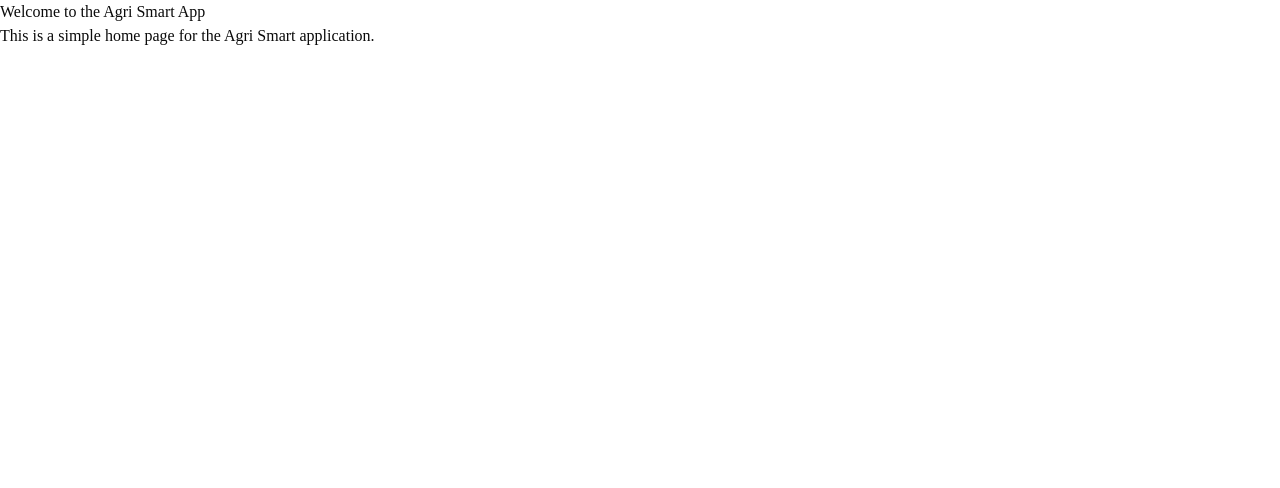
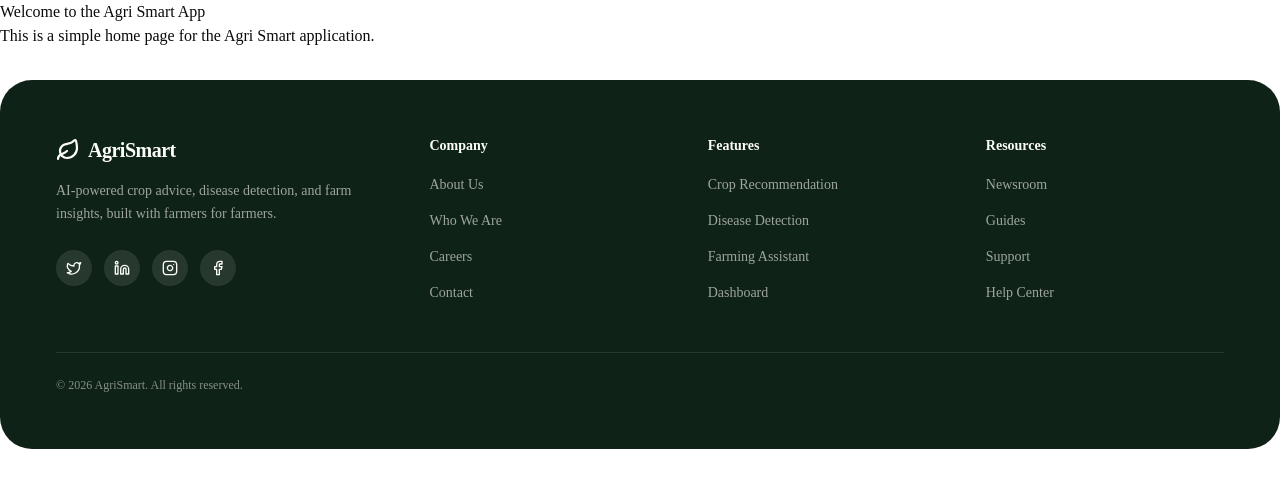
Before and after one commit to RaiyanJiyon/agri-smart-ui, a Next.js app: page / in a window 1280 px wide. Shown: the top 488 px of the page. Built offline with nearby package versions, Linux system fonts and the light colour scheme.

Commit message:
feat: add Footer and UI components for layout and styling

```diff
--- a/src/app/page.tsx
+++ b/src/app/page.tsx
@@ -1,3 +1,5 @@
+import { Footer } from '@/shared/components/layout/Footer';
+
 export default function Home() {
   return (
     <div className="">
@@ -5,6 +7,8 @@ export default function Home() {
         <h1>Welcome to the Agri Smart App</h1>
         <p>This is a simple home page for the Agri Smart application.</p>
       </main>
+
+      <Footer />
     </div>
   );
 }
--- /dev/null
+++ b/src/shared/components/layout/Footer.tsx
@@ -0,0 +1,141 @@
+import { Logo } from './ui';
+
+// Define standard Lucide-styled SVGs for your social icons
+const Twitter = (props: React.SVGProps<SVGSVGElement>) => (
+  <svg
+    xmlns="http://w3.org"
+    width="24"
+    height="24"
+    viewBox="0 0 24 24"
+    fill="none"
+    stroke="currentColor"
+    strokeWidth="2"
+    strokeLinecap="round"
+    strokeLinejoin="round"
+    {...props}
+  >
+    <path d="M22 4s-.7 2.1-2 3.4c1.6 10-9.4 17.3-18 11.6 2.2.1 4.4-.6 6-2C3 15.5.5 9.6 3 5c2.2 2.6 5.6 4.1 9 4-.9-4.2 4-6.6 7-3.8 1.1 0 3-1.2 3-1.2z" />
+  </svg>
+);
+
+const Linkedin = (props: React.SVGProps<SVGSVGElement>) => (
+  <svg
+    xmlns="http://w3.org"
+    width="24"
+    height="24"
+    viewBox="0 0 24 24"
+    fill="none"
+    stroke="currentColor"
+    strokeWidth="2"
+    strokeLinecap="round"
+    strokeLinejoin="round"
+    {...props}
+  >
+    <path d="M16 8a6 6 0 0 1 6 6v7h-4v-7a2 2 0 0 0-2-2 2 2 0 0 0-2 2v7h-4v-7a6 6 0 0 1 6-6z" />
+    <rect width="4" height="12" x="2" y="9" />
+    <circle cx="4" cy="4" r="2" />
+  </svg>
+);
+
+const Instagram = (props: React.SVGProps<SVGSVGElement>) => (
+  <svg
+    xmlns="http://w3.org"
+    width="24"
+    height="24"
+    viewBox="0 0 24 24"
+    fill="none"
+    stroke="currentColor"
+    strokeWidth="2"
+    strokeLinecap="round"
+    strokeLinejoin="round"
+    {...props}
+  >
+    <rect width="20" height="20" x="2" y="2" rx="5" ry="5" />
+    <path d="M16 11.37A4 4 0 1 1 12.63 8 4 4 0 0 1 16 11.37z" />
+    <line x1="17.5" x2="17.51" y1="6.5" y2="6.5" />
+  </svg>
+);
+
+const Facebook = (props: React.SVGProps<SVGSVGElement>) => (
+  <svg
+    xmlns="http://w3.org"
+    width="24"
+    height="24"
+    viewBox="0 0 24 24"
+    fill="none"
+    stroke="currentColor"
+    strokeWidth="2"
+    strokeLinecap="round"
+    strokeLinejoin="round"
+    {...props}
+  >
+    <path d="M18 2h-3a5 5 0 0 0-5 5v3H7v4h3v8h4v-8h3l1-4h-4V7a1 1 0 0 1 1-1h3z" />
+  </svg>
+);
+
+const groups = [
+  { title: 'Company', links: ['About Us', 'Who We Are', 'Careers', 'Contact'] },
+  {
+    title: 'Features',
+    links: [
+      'Crop Recommendation',
+      'Disease Detection',
+      'Farming Assistant',
+      'Dashboard',
+    ],
+  },
+  {
+    title: 'Resources',
+    links: ['Newsroom', 'Guides', 'Support', 'Help Center'],
+  },
+];
+
+export function Footer() {
+  return (
+    <footer className="mt-8 rounded-[2rem] bg-[#0F2217] px-8 py-14 md:px-14">
+      <div className="grid gap-10 md:grid-cols-[1.4fr_repeat(3,1fr)]">
+        <div>
+          <Logo light />
+          <p className="mt-4 max-w-xs text-sm leading-relaxed text-[#FDFDF8]/60">
+            AI-powered crop advice, disease detection, and farm insights, built
+            with farmers for farmers.
+          </p>
+          <div className="mt-6 flex gap-3">
+            {[Twitter, Linkedin, Instagram, Facebook].map((Icon, i) => (
+              <a
+                key={i}
+                href="#"
+                aria-label="Social link"
+                className="flex size-9 items-center justify-center rounded-full bg-[#FDFDF8]/10 text-[#FDFDF8] transition-colors hover:bg-[#FDFDF8]/20"
+              >
+                <Icon className="size-4" />
+              </a>
+            ))}
+          </div>
+        </div>
+
+        {groups.map((g) => (
+          <div key={g.title}>
+            <h3 className="text-sm font-semibold text-[#FDFDF8]">{g.title}</h3>
+            <ul className="mt-4 space-y-3">
+              {g.links.map((l) => (
+                <li key={l}>
+                  <a
+                    href="#"
+                    className="text-sm text-[#FDFDF8]/60 transition-colors hover:text-[#FDFDF8]"
+                  >
+                    {l}
+                  </a>
+                </li>
+              ))}
+            </ul>
+          </div>
+        ))}
+      </div>
+
+      <div className="mt-12 border-t border-[#FDFDF8]/10 pt-6 text-xs text-[#FDFDF8]/50">
+        © {new Date().getFullYear()} AgriSmart. All rights reserved.
+      </div>
+    </footer>
+  );
+}
--- /dev/null
+++ b/src/shared/components/layout/ui.tsx
@@ -0,0 +1,68 @@
+import { ArrowRight, Leaf } from 'lucide-react';
+import type { ReactNode } from 'react';
+
+export function Eyebrow({
+  children,
+  dark = false,
+}: {
+  children: ReactNode;
+  dark?: boolean;
+}) {
+  return (
+    <span
+      className={`inline-flex items-center gap-2 rounded-full px-4 py-1.5 text-xs font-medium ${
+        dark
+          ? 'bg-[#FDFDF8]/10 text-[#FDFDF8]'
+          : 'bg-[#F2F4EA] text-[#1F3527] border border-[#D4DAC8]'
+      }`}
+    >
+      <Leaf className="size-3.5" strokeWidth={2.2} />
+      {children}
+    </span>
+  );
+}
+
+export function PillButton({
+  children,
+  variant = 'light',
+  href = '#',
+}: {
+  children: ReactNode;
+  variant?: 'light' | 'dark';
+  href?: string;
+}) {
+  const light = variant === 'light';
+  return (
+    <a
+      href={href}
+      className={`group inline-flex items-center gap-2 rounded-full py-1.5 pl-5 pr-1.5 text-sm font-medium transition-all hover:-translate-y-0.5 hover:shadow-lg ${
+        light
+          ? 'bg-[#FDFDF8] text-[#132A1D] shadow-sm'
+          : 'bg-[#132A1D] text-[#FDFDF8]'
+      }`}
+    >
+      {children}
+      <span
+        className={`flex size-8 items-center justify-center rounded-full transition-transform group-hover:rotate-45 ${
+          light ? 'bg-[#132A1D] text-[#FDFDF8]' : 'bg-[#FDFDF8] text-[#132A1D]'
+        }`}
+      >
+        <ArrowRight className="size-4" />
+      </span>
+    </a>
+  );
+}
+
+export function Logo({ light = false }: { light?: boolean }) {
+  return (
+    <span
+      className={`flex items-center gap-2 text-xl font-semibold tracking-tight ${
+        light ? 'text-[#FDFDF8]' : 'text-[#132A1D]'
+      }`}
+      style={{ fontFamily: 'var(--font-display)' }}
+    >
+      <Leaf className="size-6" strokeWidth={2.2} />
+      AgriSmart
+    </span>
+  );
+}
```
